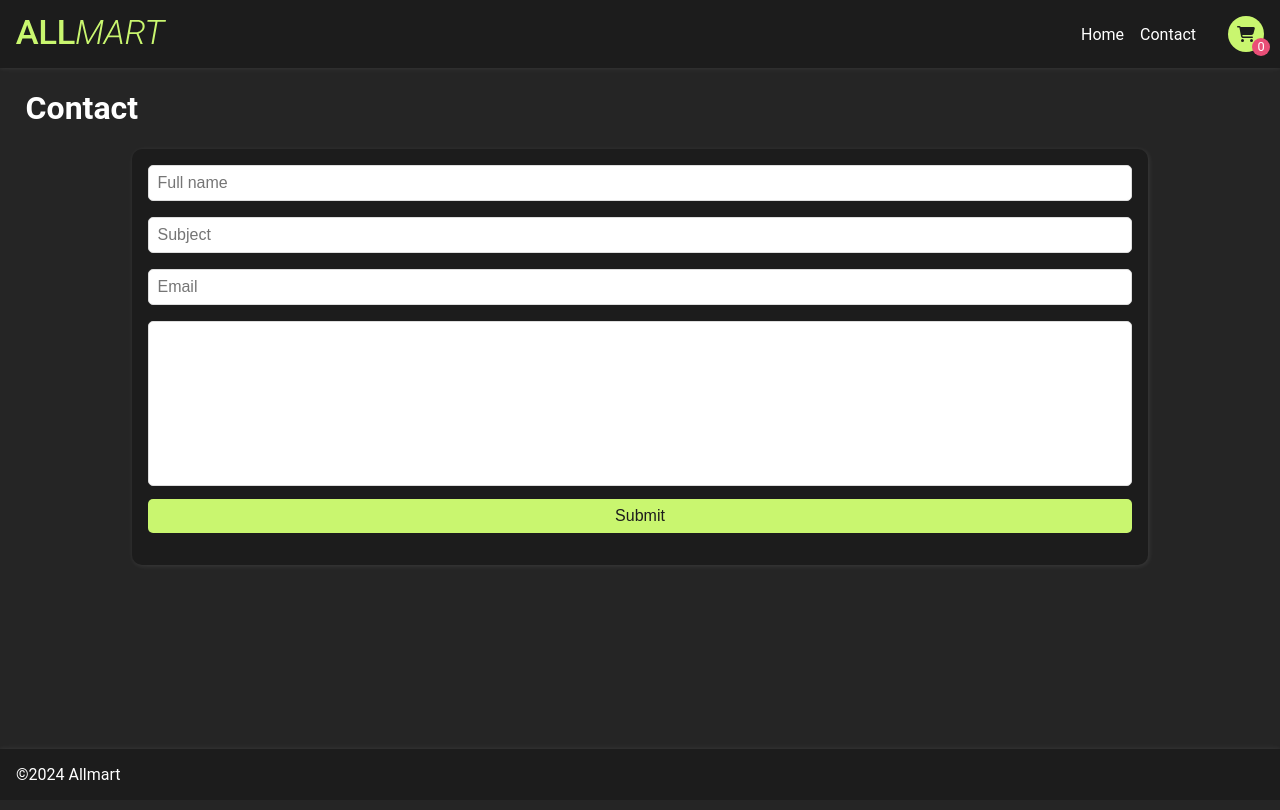
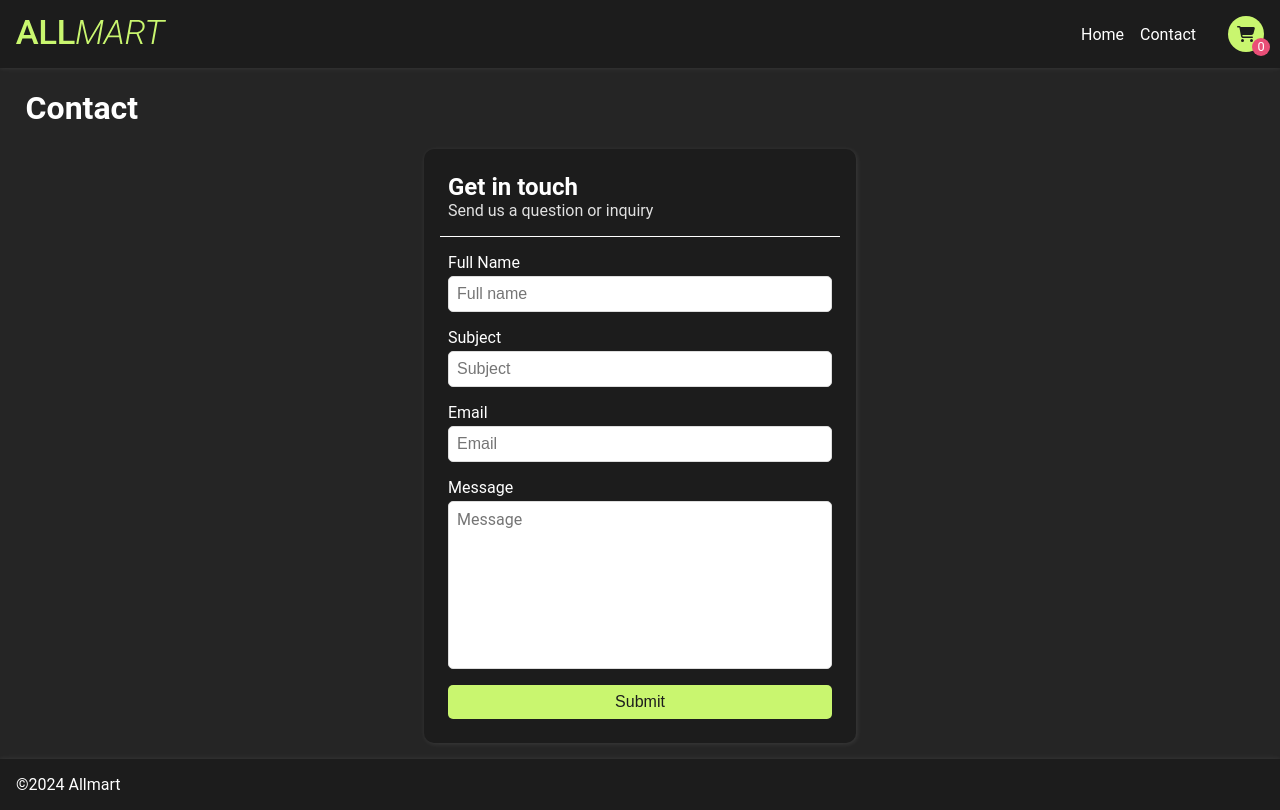
Before and after one commit to devholdt/ALLMART, a React (Create React App) app: page /contact in a window 1280 px wide. Built offline with nearby package versions, Linux system fonts and the light colour scheme.

Commit message:
enhances contact form styles

```diff
--- a/src/components/Contact/index.jsx
+++ b/src/components/Contact/index.jsx
@@ -8,7 +8,9 @@ function Contact() {
 		handleSubmit,
 		formState: { errors },
 	} = useForm();
+
 	const onSubmit = (data) => console.log(data);
+
 	console.log(errors);
 
 	return (
@@ -16,28 +18,46 @@ function Contact() {
 			<h1>Contact</h1>
 
 			<S.ContactContainer>
+				<S.ContactTitle>
+					<h2>Get in touch</h2>
+					<p>Send us a question or inquiry</p>
+				</S.ContactTitle>
 				<S.ContactForm onSubmit={handleSubmit(onSubmit)}>
-					<input
+					<label htmlFor="fullName">Full Name</label>
+					<S.FormInput
+						id="fullName"
 						type="text"
 						placeholder="Full name"
-						{...register("Full name", { required: true, min: 3 })}
+						{...register("fullName", { required: true, min: 3 })}
 					/>
-					<input
+
+					<label htmlFor="subject">Subject</label>
+					<S.FormInput
+						id="subject"
 						type="text"
 						placeholder="Subject"
-						{...register("Subject", { required: true })}
+						{...register("subject", { required: true })}
 					/>
-					<input
+
+					<label htmlFor="email">Email</label>
+					<S.FormInput
+						id="email"
 						type="text"
 						placeholder="Email"
-						{...register("Email", {
+						{...register("email", {
 							required: true,
 							pattern: /^[\w-\.]+@([\w-]+\.)+[\w-]{2,4}$/i,
 						})}
 					/>
-					<textarea {...register("Body", { required: true, min: 3 })} />
 
-					<input type="submit" />
+					<label htmlFor="message">Message</label>
+					<S.FormTextarea
+						id="message"
+						placeholder="Message"
+						{...register("message", { required: true, min: 3 })}
+					/>
+
+					<S.FormSubmit type="submit" />
 				</S.ContactForm>
 			</S.ContactContainer>
 		</main>
--- a/src/components/Contact/styles.js
+++ b/src/components/Contact/styles.js
@@ -3,36 +3,63 @@ import styled from "styled-components";
 export const ContactContainer = styled.div`
 	display: flex;
 	flex-direction: column;
-	justify-content: center;
-	align-items: center;
+	margin: auto;
 	padding: 1em;
 	background-color: ${(props) => props.theme.colors.black};
 	box-shadow: 1px 1px 5px rgba(255, 255, 255, 0.1);
 	border-radius: 10px;
-	width: 80%;
-	margin: auto;
+	max-width: 400px;
+`;
+
+export const ContactTitle = styled.div`
+	display: flex;
+	flex-direction: column;
+	border-bottom: 1px solid ${(props) => props.theme.colors.white};
+	padding: 0.5em 0.5em 1em;
+	margin-top: 0;
+	margin-bottom: 1em;
+
+	h2,
+	p {
+		margin: 0;
+	}
+
+	p {
+		color: ${(props) => props.theme.colors.whiteAlt};
+	}
 `;
 
 export const ContactForm = styled.form`
 	display: flex;
 	flex-direction: column;
-	width: 100%;
+	padding: 0 0.5em 0.5em;
+	max-width: 100%;
 
-	input,
-	textarea {
+	label {
+		margin-bottom: 4px;
+	}
+`;
+
+export const FormInput = styled.input`
 	margin-bottom: 1em;
 	padding: 0.5em;
 	font-size: 1em;
 	border: 1px solid #ddd;
 	border-radius: 5px;
-	}
+`;
 
-	textarea {
+export const FormTextarea = styled.textarea`
+	font-family: inherit;
+	margin-bottom: 1em;
+	padding: 0.5em;
+	font-size: 1em;
+	border: 1px solid #ddd;
+	border-radius: 5px;
 	height: 150px;
 	resize: none;
-	}
+`;
 
-	input[type="submit"] {
+export const FormSubmit = styled.input`
 	background-color: ${(props) => props.theme.colors.primary};
 	color: ${(props) => props.theme.colors.black};
 	cursor: pointer;
@@ -45,5 +72,4 @@ export const ContactForm = styled.form`
 	&:hover {
 		background-color: ${(props) => props.theme.colors.primaryAlt};
 	}
-	}
 `;
```
Lines whose indentation alone changed are shown as unchanged.
